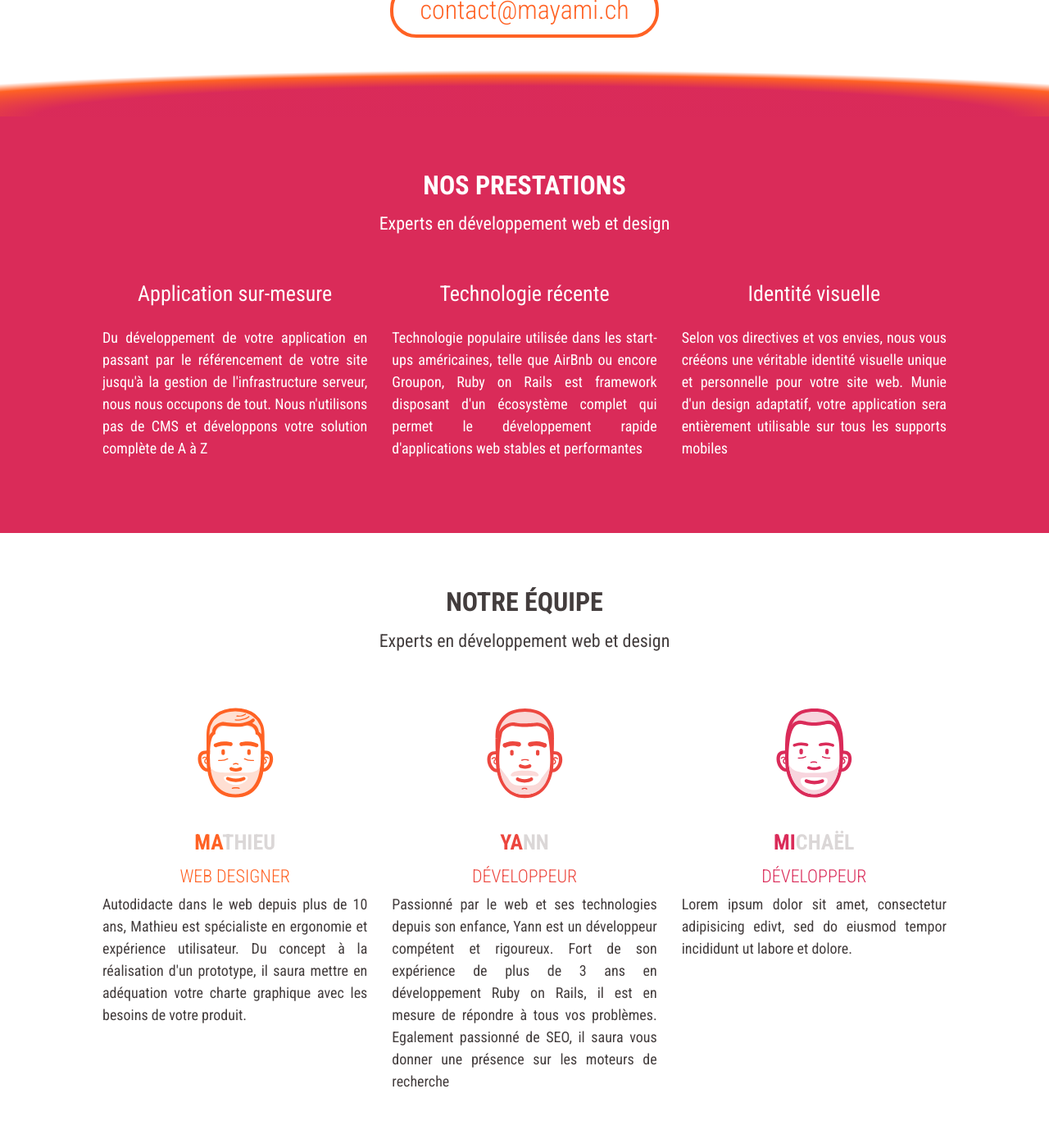
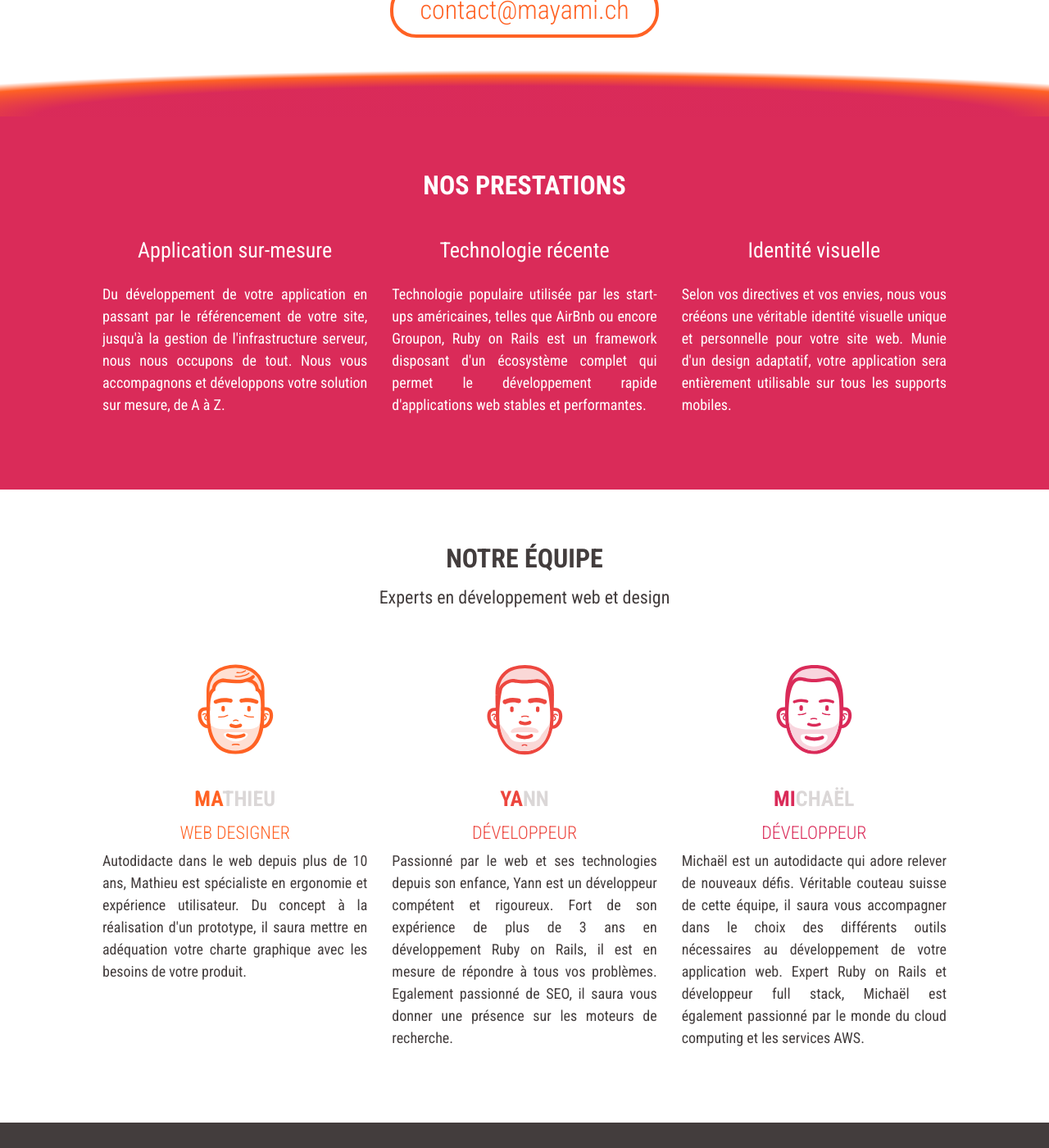
Before and after one commit to mayami-it/mayami-site, a Jekyll site: the page built from index.html, in a window 1280 px wide and 1400 px high, scrolled down 487 px. Shown: the whole window at 82% size. Built offline with Jekyll 4.4.1, drawn with Linux system fonts in a browser that asks for light colours; some of the changed text lies outside the part shown.

Commit message:
Add my description, improve wording and update .gitignore

```diff
--- a/index.html
+++ b/index.html
@@ -21,24 +21,23 @@ excerpt: MAYAMI | Agence Web à Genève spécialisée dans la création de site
 
     <div class="text-center pad-top-20">
       <h2 class="uppercase u-color-white">Nos prestations</h2>
-      <p class="fs-4 u-color-white">Experts en développement web et design</p>
     </div>
 
     <div class="row pad-30">
 
       <div class="col-12-m col-4-l">
         <p class="fs-3 u-color-white">Application sur-mesure</p>
-        <p class="u-color-white text-justify">Du développement de votre application en passant par le référencement de votre site jusqu'à la gestion de l'infrastructure serveur, nous nous occupons de tout. Nous n'utilisons pas de CMS et développons votre solution complète de A à Z</p>
+        <p class="u-color-white text-justify">Du développement de votre application en passant par le référencement de votre site, jusqu'à la gestion de l'infrastructure serveur, nous nous occupons de tout. Nous vous accompagnons et développons votre solution sur mesure, de A à Z.</p>
       </div>
 
       <div class="col-12-m col-4-l">
         <p class="fs-3 u-color-white">Technologie récente</p>
-        <p class="u-color-white text-justify">Technologie populaire utilisée dans les start-ups américaines, telle que AirBnb ou encore Groupon, Ruby on Rails est framework disposant d'un écosystème complet qui permet le développement rapide d'applications web stables et performantes</p>
+        <p class="u-color-white text-justify">Technologie populaire utilisée par les start-ups américaines, telles que AirBnb ou encore Groupon, Ruby on Rails est un framework disposant d'un écosystème complet qui permet le développement rapide d'applications web stables et performantes.</p>
       </div>
 
       <div class="col-12-m col-4-l">
         <p class="fs-3 u-color-white">Identité visuelle</p>
-        <p class="u-color-white text-justify">Selon vos directives et vos envies, nous vous crééons une véritable identité visuelle unique et personnelle pour votre site web. Munie d'un design adaptatif, votre application sera entièrement utilisable sur tous les supports mobiles</p>
+        <p class="u-color-white text-justify">Selon vos directives et vos envies, nous vous crééons une véritable identité visuelle unique et personnelle pour votre site web. Munie d'un design adaptatif, votre application sera entièrement utilisable sur tous les supports mobiles.</p>
       </div>
 
     </div>
@@ -67,7 +66,7 @@ excerpt: MAYAMI | Agence Web à Genève spécialisée dans la création de site
       <img class="block center" src="img/avatar-ya.svg" alt="Ya" width="140" height="140">
       <h3 class="uppercase pad-top-20 u-color-morenga">Ya<span class="u-color-light-gray">nn</span></h3>
       <h4 class="font-300 uppercase u-color-morenga">Développeur</h3>
-      <p class="text-justify">Passionné par le web et ses technologies depuis son enfance, Yann est un développeur compétent et rigoureux. Fort de son expérience de plus de 3 ans en développement Ruby on Rails, il est en mesure de répondre à tous vos problèmes. Egalement passionné de SEO, il saura vous donner une présence sur les moteurs de recherche</p>
+      <p class="text-justify">Passionné par le web et ses technologies depuis son enfance, Yann est un développeur compétent et rigoureux. Fort de son expérience de plus de 3 ans en développement Ruby on Rails, il est en mesure de répondre à tous vos problèmes. Egalement passionné de SEO, il saura vous donner une présence sur les moteurs de recherche.</p>
 
     </div>
 
@@ -76,7 +75,7 @@ excerpt: MAYAMI | Agence Web à Genève spécialisée dans la création de site
       <img class="block center" src="img/avatar-mi.svg" alt="Mi" width="140" height="140">
       <h3 class="uppercase pad-top-20 u-color-magenta">Mi<span class="u-color-light-gray">cha&euml;l</span></h3>
       <h4 class="font-300 uppercase u-color-magenta">Développeur</h3>
-      <p class="text-justify">Lorem ipsum dolor sit amet, consectetur adipisicing edivt, sed do eiusmod tempor incididunt ut labore et dolore.</p>
+      <p class="text-justify">Michaël est un autodidacte qui adore relever de nouveaux défis. Véritable couteau suisse de cette équipe, il saura vous accompagner dans le choix des différents outils nécessaires au développement de votre application web. Expert Ruby on Rails et développeur full stack, Michaël est également passionné par le monde du cloud computing et les services AWS.</p>
 
     </div>
   </ul>
@@ -91,7 +90,7 @@ excerpt: MAYAMI | Agence Web à Genève spécialisée dans la création de site
       <p class="pad-10">
         <a href="https://youpijob.com" class="fs-4 u-color-orange" target="blank">YoupiJob</a>
       </p>
-      <p class="u-color-white">YoupiJob est une plateforme de jobbing spécialisée dans la mise en relation de particulier à particulier pour la réalisation de petits boulots du quotidien.</p>
+      <p class="u-color-white">YoupiJob est une plateforme de jobbing spécialisée dans la mise en relation entre particuliers, pour la réalisation de petits boulots du quotidien.</p>
     </div>
 
   </section>
```
Also changed, not shown: 1 other file.
